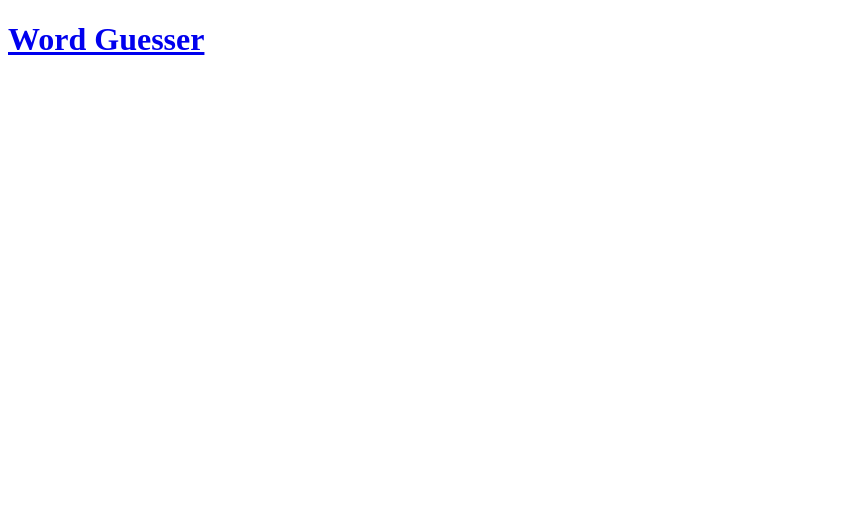
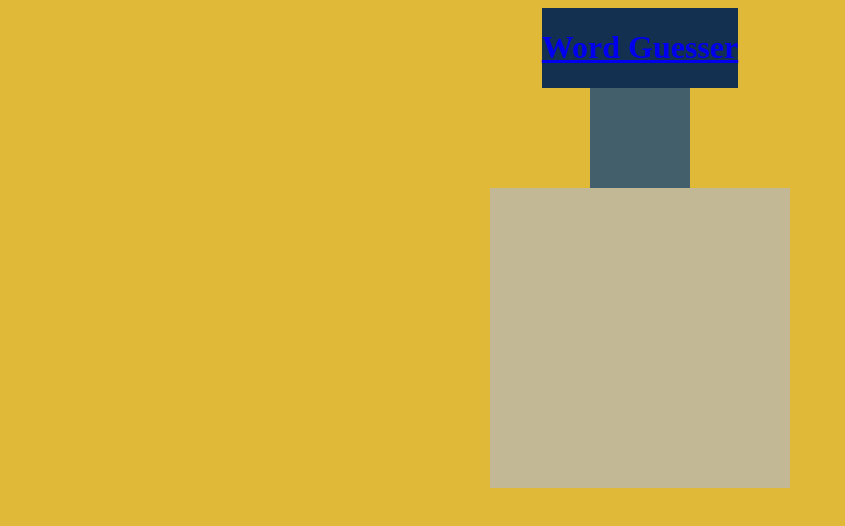
Before and after one commit to Stojj2/Portfolio-Project-2, a plain HTML site: page index.html in a window 1280 px wide. Shown: the whole page, without its empty margins (0-845 px from the left). Drawn offline with Linux system fonts and the light colour scheme.

Commit message:
add test colors to style.css file for helping with first element placement

```diff
--- a/assets/css/style.css
+++ b/assets/css/style.css
@@ -0,0 +1,30 @@
+body {
+    display: flex;
+    background-color: #e0b938;
+    flex-direction: column;
+    align-items: center;
+}
+
+header {
+    background-color: #143051;
+}
+
+.game-area {
+    width: 100px;
+    height: 100px;
+    background-color: #425F6B;
+}
+
+.game {
+
+}
+
+.category {
+
+}
+
+.instruction-area {
+    width: 300px;
+    height: 300px;
+    background-color: #C3B895;
+}
--- a/index.html
+++ b/index.html
@@ -4,7 +4,8 @@
     <meta charset="UTF-8">
     <meta http-equiv="X-UA-Compatible" content="IE=edge">
     <meta name="viewport" content="width=device-width, initial-scale=1.0">
-    <title>Document</title>
+    <link rel="stylesheet" href="assets/css/style.css">
+    <title>Word-Guesser</title>
 </head>
 <body>
     <header>
```
Also changed, not shown: 1 other file.
